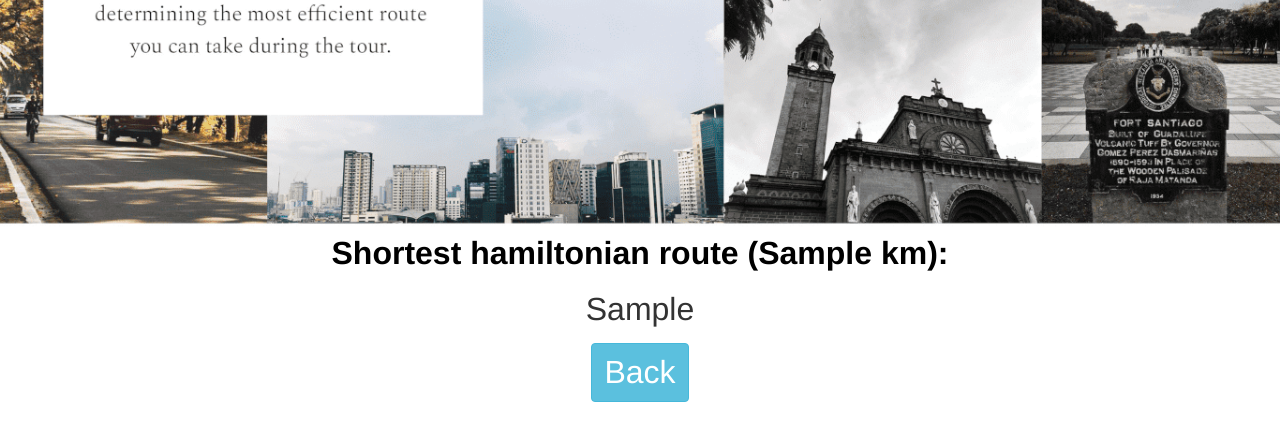
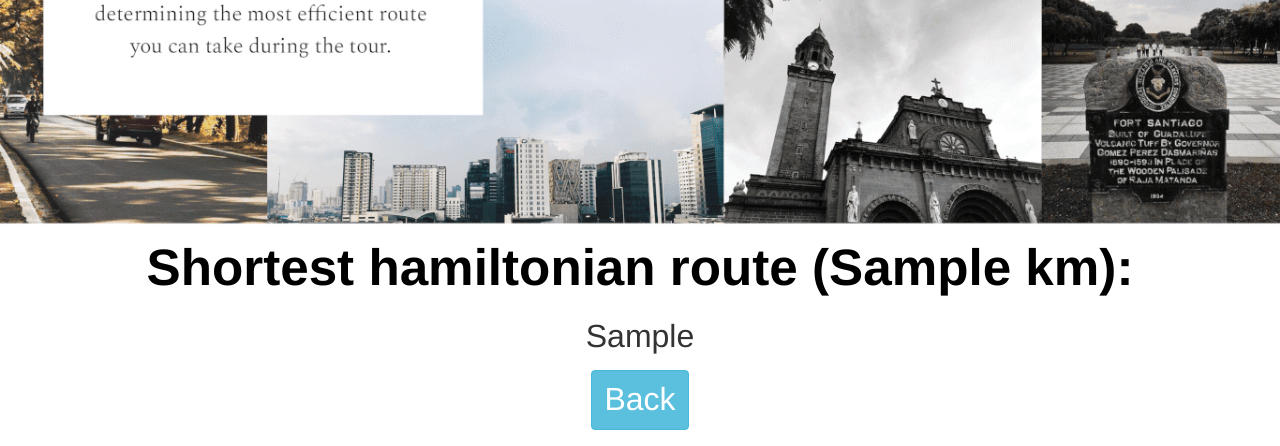
Before and after one commit to leloykun/manila-tour, a Flask app: template templates/results.html in a window 1280 px wide. Shown: the part 584-1030 px from the top of the page. Before the commit the page ends 986 px from the top, so only its background shows below. Run offline with Flask 2, Linux system fonts and the light colour scheme; the template is opened without the code that fills it: most values are stand-ins (such as "Sample title", 1, 10 or a date in 2020); some libraries are stand-ins or nearby versions.

Commit message:
more aesthetic improvements

```diff
--- a/templates/results.html
+++ b/templates/results.html
@@ -3,15 +3,15 @@
 {% block content %}
   <img src="static/background_results.png" style="z-index:-5" width="100%">
   <div style="width:100%; text-align:center">
-  <p style="font-size:4vh"> <span style="color:#000; font-weight:bold">Shortest hamiltonian route ({{shortest_dist}} km):</span></p>
+  <p style="font-size:4vw"> <span style="color:#000; font-weight:bold">Shortest hamiltonian route ({{shortest_dist}} km):</span></p>
   {% for i in range(ham_cycle|length) %}
-    <p style="font-size:4vh"
+    <p style="font-size:2.5vw"
        onmouseover="this.style.color='#000'"
        onmouseout="this.style.color='#333'"> {{ham_cycle[i]}} </p>
     {% if i != ham_cycle|length-1 %}
       <i class="glyphicon glyphicon-arrow-down"></i>
     {% endif %}
   {% endfor %}
-  <button type="button" onclick="window.location.href='/'" class="btn btn-info" style="font-size:4vh">Back</button>
+  <button type="button" onclick="window.location.href='/'" class="btn btn-info" style="font-size:2.5vw; margin-bottom:2vh">Back</button>
   </div>
 {% endblock %}
```
Also changed, not shown: templates/index.html (+5 -3 lines).
